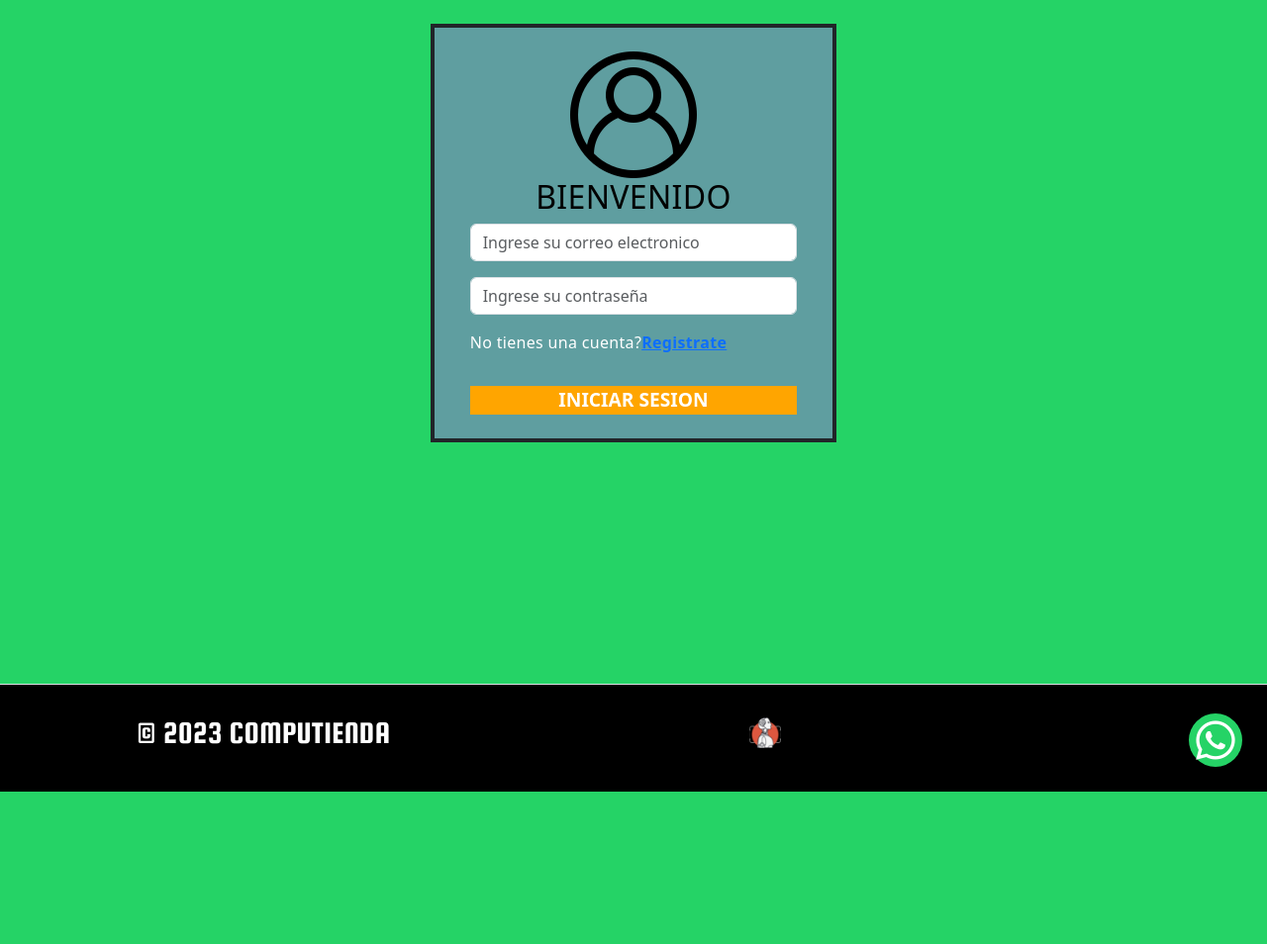
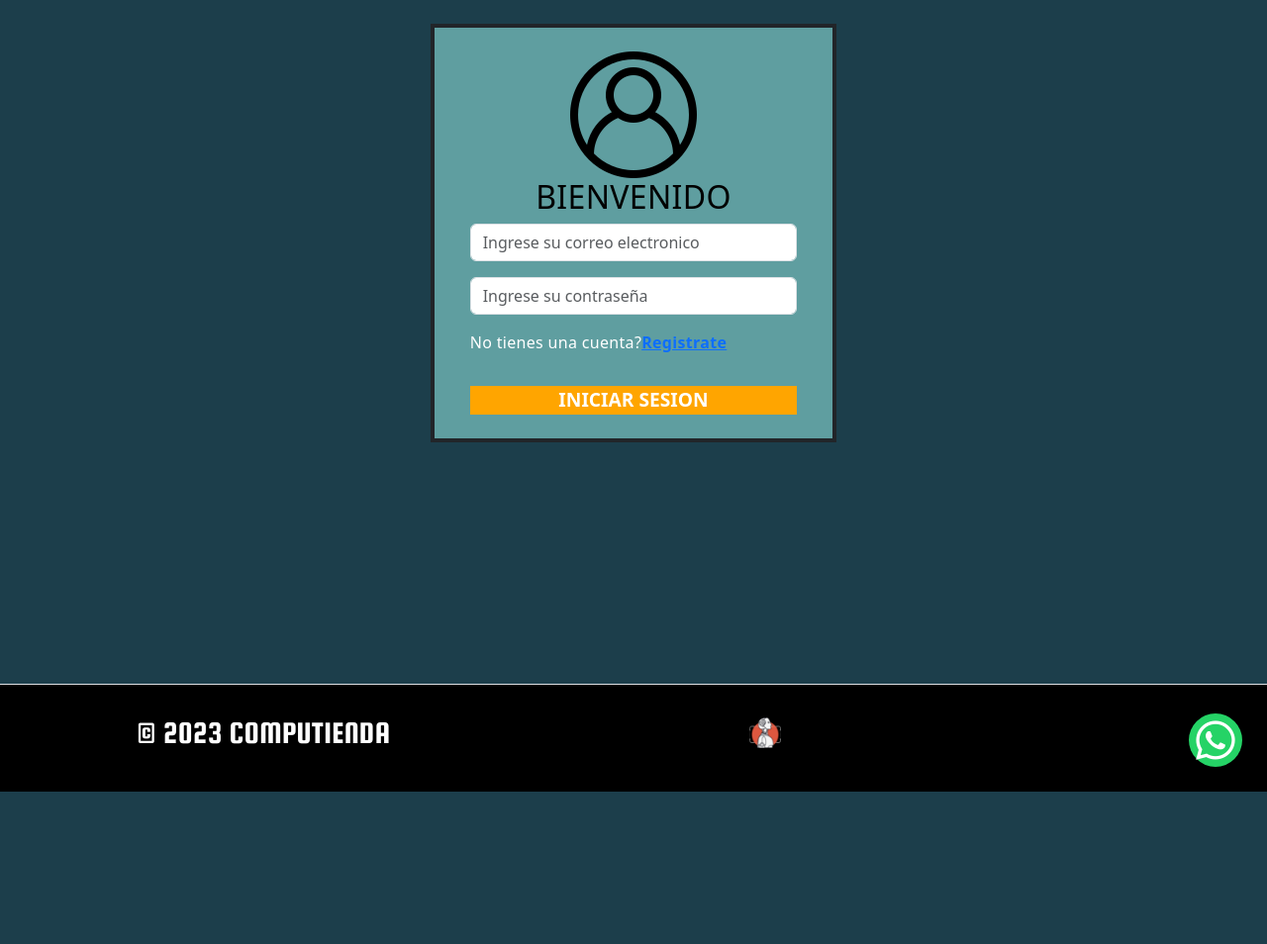
Before and after one commit to lualzugaray/Computienda, a PHP site: page /Computienda/login.php in a window 1280 px wide. Shown: the part 154-1108 px from the top of the page at 99% size. Run offline with PHP 8.4, Linux system fonts and the light colour scheme; some libraries are stand-ins or nearby versions.

Commit message:
Add files via upload

```diff
--- a/computienda/style/style.css
+++ b/computienda/style/style.css
@@ -213,7 +213,7 @@ h1 {
 #formulario {
     margin: 0;
     display: block;
-    background-color: #25d366;
+    background-color: #1c3e4b;
 }
 
 
```
